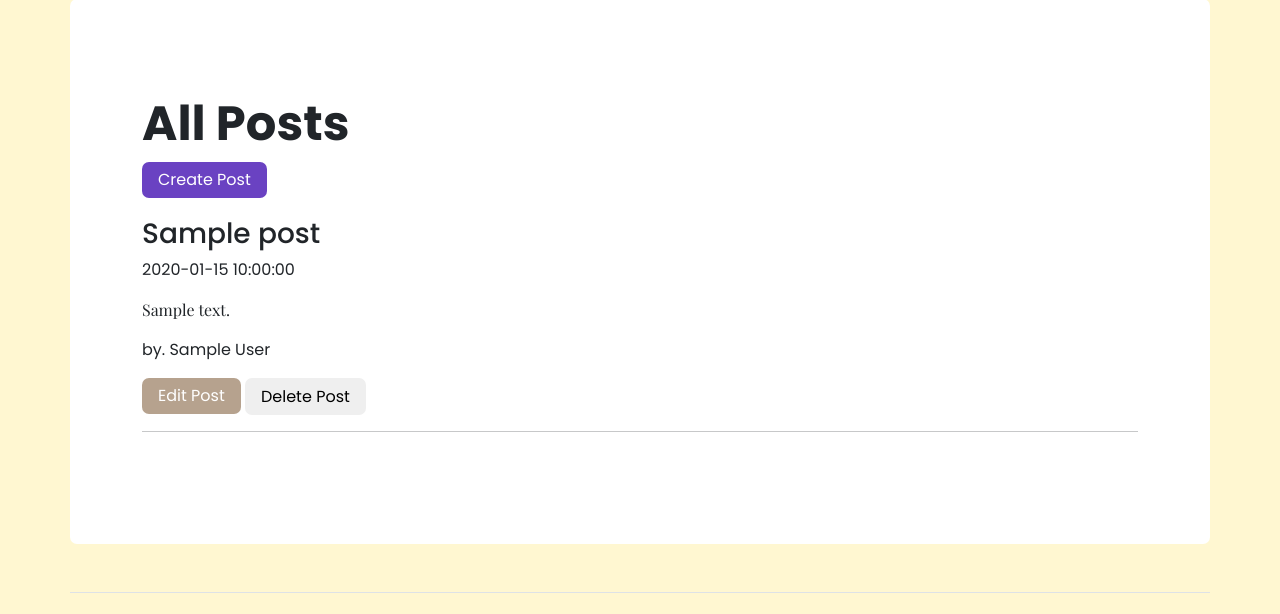
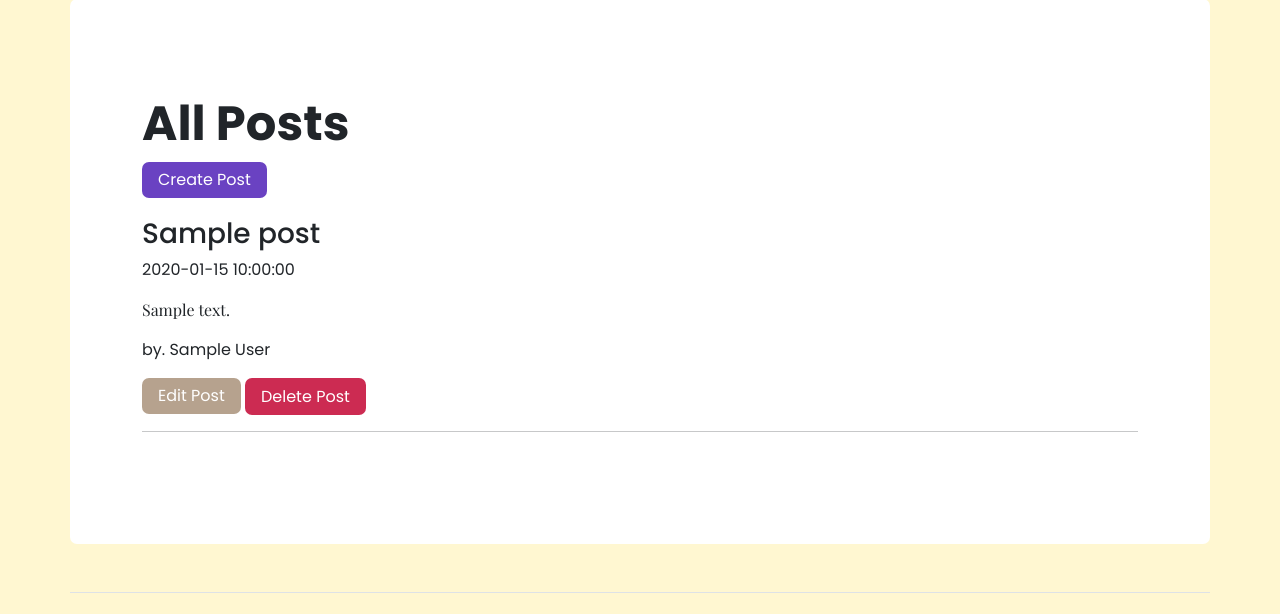
Before and after one commit to LIan2nd/mini-project-blogpost, a Flask app: page /blog in a window 1280 px wide. Shown: the part 124-738 px from the top of the page. Run offline with Flask 3, Linux system fonts and the light colour scheme; a database or web service that is not in the repository returns one stand-in record (values such as "Sample title"); some web fonts are replaced.

Commit message:
add btn-danger styling

```diff
--- a/static/styles.css
+++ b/static/styles.css
@@ -8,11 +8,13 @@
   --bg-color: #FFF7D1;
   --btn-color: #6A42C2;
   --btn-color-secondary: #B6A28E;
-  --btn-color-secondary-hover: #807163;
+  --btn-color-secondary-hover: #a3907e;
   --font-sans-serif: "Poppins", sans-serif;
   --font-serif: "Playfair Display", serif;
   --transition: all ease-in-out .2s;
   --border-radius: 7px;
+  --btn-color-danger: #CC2B52;
+  --btn-color-danger-hover: #AF1740;
 }
 
 .my-btn {
@@ -39,6 +41,15 @@
 
 .btn-secondary:hover {
   background-color: var(--btn-color-secondary-hover);
+}
+
+.btn-danger {
+  background-color: var(--btn-color-danger);
+  color: var(--text-color-light);
+}
+
+.btn-danger:hover {
+  background-color: var(--btn-color-danger-hover);
 }
 
 .post-body {
```
